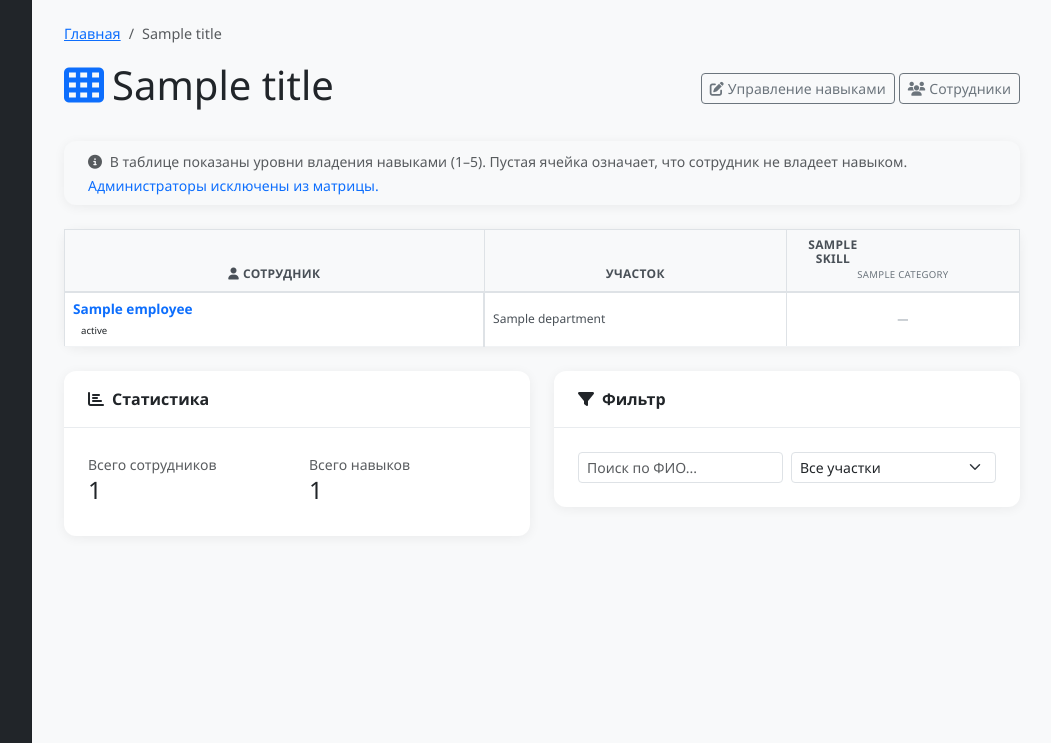
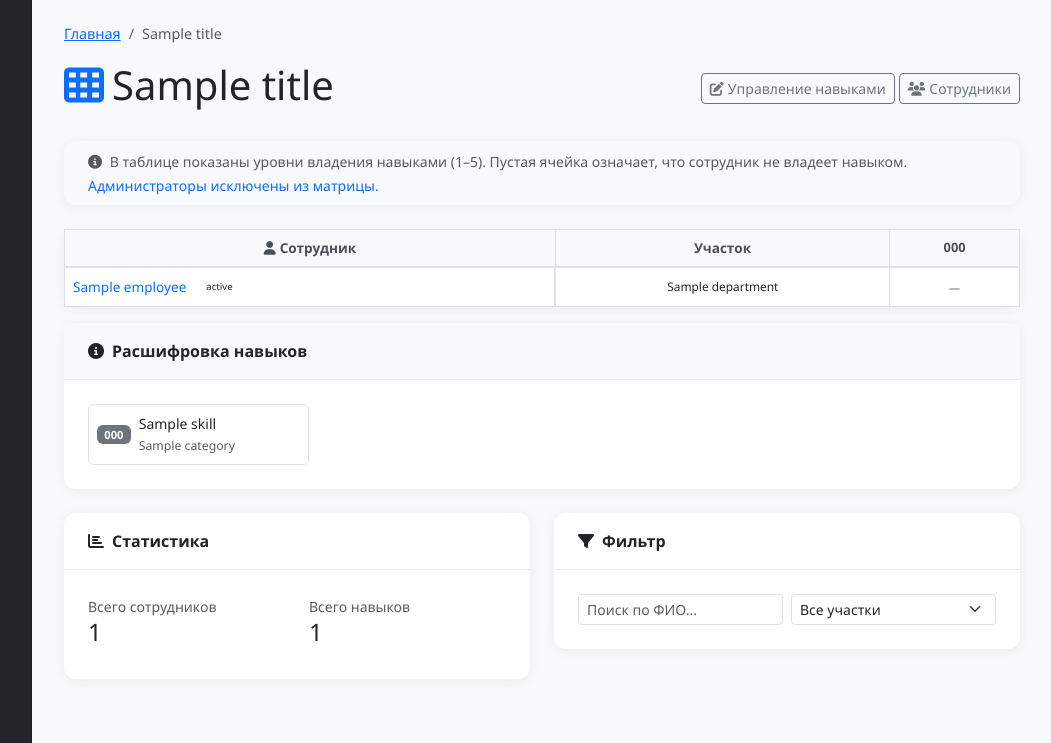
Before and after one commit to 7Chavok7/PROD_Platform, a Django app: template templates/employees/skill_matrix.html in a window 1280 px wide. Shown: the part 57-800 px from the top of the page, without its empty margins (228-1279 px from the left). Run offline with Django 3.2, Linux system fonts and the light colour scheme; the template is opened without the code that fills it: most values are stand-ins (such as "Sample title", 1, 10 or a date in 2020).

Commit message:
feat: улучшена матрица квалификаций
- В заголовках таблицы отображаются короткие коды навыков
- Добавлен блок расшифровки навыков внизу страницы
- Тултипы с полными названиями при наведении
- Отображение категорий навыков в расшифровке
- Улучшена читаемость таблицы

```diff
--- a/static/js/skill_matrix.js
+++ b/static/js/skill_matrix.js
@@ -16,22 +16,18 @@ document.addEventListener('DOMContentLoaded', function() {
         const departmentValue = departmentFilter.value;
 
         rows.forEach(row => {
-            // Получаем ФИО из первой ячейки
             const nameCell = row.querySelector('td:first-child');
             const name = nameCell ? nameCell.textContent.toLowerCase() : '';
 
-            // Получаем участок из второй ячейки
             const deptCell = row.querySelector('td:nth-child(2)');
             const dept = deptCell ? deptCell.textContent.trim() : '';
 
             let show = true;
 
-            // Фильтр по ФИО
             if (searchValue && !name.includes(searchValue)) {
                 show = false;
             }
 
-            // Фильтр по участку
             if (departmentValue && dept !== departmentValue) {
                 show = false;
             }
@@ -40,18 +36,14 @@ document.addEventListener('DOMContentLoaded', function() {
         });
     }
 
-    // События
-    searchInput.addEventListener('input', filterMatrix);
-    departmentFilter.addEventListener('change', filterMatrix);
-
-    // Дебаунс для поиска (задержка 300 мс)
     let timeoutId = null;
     searchInput.addEventListener('input', function() {
         clearTimeout(timeoutId);
         timeoutId = setTimeout(filterMatrix, 300);
     });
 
-    // Подсветка строк при наведении
+    departmentFilter.addEventListener('change', filterMatrix);
+
     rows.forEach(row => {
         row.addEventListener('mouseenter', function() {
             this.style.backgroundColor = 'rgba(13, 110, 253, 0.05)';
@@ -61,5 +53,23 @@ document.addEventListener('DOMContentLoaded', function() {
         });
     });
 
+    // Добавляем подсказки для заголовков
+    document.querySelectorAll('.matrix-table thead th[title]').forEach(function(th) {
+        const fullName = th.getAttribute('title');
+        if (fullName) {
+            th.setAttribute('data-bs-toggle', 'tooltip');
+            th.setAttribute('data-bs-placement', 'top');
+            th.setAttribute('data-bs-title', fullName);
+        }
+    });
+
+    // Инициализируем тултипы
+    if (typeof bootstrap !== 'undefined') {
+        const tooltipTriggerList = [].slice.call(document.querySelectorAll('[data-bs-toggle="tooltip"]'));
+        tooltipTriggerList.map(function(el) {
+            return new bootstrap.Tooltip(el);
+        });
+    }
+
     console.log('📊 Матрица квалификаций загружена');
 });
--- a/templates/employees/skill_matrix.html
+++ b/templates/employees/skill_matrix.html
@@ -3,10 +3,6 @@
 {% load custom_filters %}
 
 {% block title %}{{ title }}{% endblock %}
-
-{% block extra_css %}
-<!-- Стили уже в style.css -->
-{% endblock %}
 
 {% block breadcrumb_items %}
 <li class="breadcrumb-item active">{{ title }}</li>
@@ -41,63 +37,61 @@
 <div class="card">
     <div class="card-body p-0">
         <div class="table-responsive">
-            <table class="table table-hover table-bordered mb-0 matrix-table" id="skillMatrix">
-                <thead>
+            <table class="table table-hover table-bordered mb-0" style="font-size: 0.85rem;">
+                <thead class="table-light">
                     <tr>
-                        <th class="text-center" style="min-width: 180px; position: sticky; left: 0; background: #f8f9fa; z-index: 2;">
+                        <th class="text-center" style="min-width: 180px; position: sticky; left: 0; background: #f8f9fa; z-index: 2; vertical-align: middle;">
                             <i class="fas fa-user me-1"></i>Сотрудник
                         </th>
-                        <th class="text-center" style="min-width: 100px;">Участок</th>
+                        <th class="text-center" style="min-width: 120px; vertical-align: middle;">Участок</th>
                         {% for skill in skills %}
-                        <th class="text-center" title="{{ skill.name }}{% if skill.category %} ({{ skill.category }}){% endif %}">
-                            <span class="skill-name {% if skill.name|length > 15 %}long{% endif %}">
-                                {{ skill.name }}
-                            </span>
-                            {% if skill.category %}
-                                <span class="skill-category">{{ skill.category }}</span>
-                            {% endif %}
+                        <th class="text-center" style="min-width: 50px; max-width: 70px; font-weight: 600; font-size: 0.8rem; vertical-align: middle;"
+                            title="{{ skill.name }}{% if skill.category %} ({{ skill.category }}){% endif %}">
+                            {{ skill.code|default:skill.name|truncatechars:6 }}
                         </th>
                         {% empty %}
                         <th class="text-center text-muted">Нет навыков</th>
                         {% endfor %}
                     </tr>
                 </thead>
-                <tbody id="matrixBody">
+                <tbody>
                     {% for row in matrix %}
                     <tr>
                         <!-- ФИО сотрудника (фиксированная колонка) -->
                         <td style="position: sticky; left: 0; background: white; z-index: 1; border-right: 2px solid #dee2e6;">
-                            <div>
-                                <span class="employee-name">
+                            <div class="d-flex align-items-center">
+                                <span class="fw-medium">
                                     <a href="{% url 'employees:employee_detail' row.employee.pk %}" class="text-decoration-none">
                                         {{ row.employee.short_name }}
                                     </a>
                                 </span>
-                                <span class="employee-status badge-status {{ row.employee.status }}">
+                                <span class="badge-status {{ row.employee.status }} ms-2" style="font-size: 0.6rem;">
                                     {{ row.employee.get_status_display }}
                                 </span>
                             </div>
                         </td>
                         <!-- Участок -->
-                        <td>
-                            {{ row.employee.department|default:'—' }}
+                        <td class="text-center">
+                            <span class="small">{{ row.employee.department|default:'—' }}</span>
                         </td>
 
                         <!-- Навыки -->
                         {% for skill in skills %}
-                        <td class="skill-cell">
+                        <td class="text-center align-middle">
                             {% with level=row.levels|get_item:skill.id %}
                                 {% if level %}
-                                    <span class="badge-skill level-{{ level }}" title="Уровень {{ level }} из 5">
+                                    <span class="badge {% if level >= 4 %}bg-success{% elif level >= 3 %}bg-primary{% elif level >= 2 %}bg-warning text-dark{% else %}bg-secondary{% endif %}"
+                                          style="font-size: 0.85rem; min-width: 28px; padding: 4px 8px;"
+                                          title="Уровень {{ level }} из 5 ({{ skill.name }})">
                                         {{ level }}
                                     </span>
                                 {% else %}
-                                    <span class="badge-skill empty">—</span>
+                                    <span class="text-muted" style="font-size: 0.7rem;">—</span>
                                 {% endif %}
                             {% endwith %}
                         </td>
                         {% empty %}
-                        <td class="skill-cell text-muted">—</td>
+                        <td class="text-center text-muted">Нет навыков</td>
                         {% endfor %}
                     </tr>
                     {% empty %}
@@ -113,6 +107,36 @@
         </div>
     </div>
 </div>
+
+<!-- ============================================================ -->
+<!-- РАСШИФРОВКА НАВЫКОВ                                           -->
+<!-- ============================================================ -->
+{% if skills %}
+<div class="card mt-3">
+    <div class="card-header bg-light">
+        <i class="fas fa-info-circle me-2"></i>Расшифровка навыков
+    </div>
+    <div class="card-body">
+        <div class="row g-2">
+            {% for skill in skills %}
+            <div class="col-lg-3 col-md-4 col-sm-6">
+                <div class="d-flex align-items-center p-2 border rounded bg-white">
+                    <span class="badge bg-secondary me-2" style="min-width: 30px; font-size: 0.7rem;">
+                        {{ skill.code|default:skill.name|truncatechars:6 }}
+                    </span>
+                    <span class="small">
+                        {{ skill.name }}
+                        {% if skill.category %}
+                            <br><small class="text-muted">{{ skill.category }}</small>
+                        {% endif %}
+                    </span>
+                </div>
+            </div>
+            {% endfor %}
+        </div>
+    </div>
+</div>
+{% endif %}
 
 <!-- СТАТИСТИКА + ФИЛЬТРЫ -->
 <div class="row mt-4">
@@ -164,11 +188,14 @@
 <script src="{% static 'js/skill_matrix.js' %}"></script>
 <script>
 document.addEventListener('DOMContentLoaded', function() {
-    // Автоматическое определение длинных названий для вертикального отображения
-    document.querySelectorAll('.matrix-table thead th .skill-name').forEach(function(el) {
-        const text = el.textContent.trim();
-        if (text.length > 12) {
-            el.classList.add('long');
+    // Автоматическое обновление title для ячеек с навыками
+    document.querySelectorAll('.matrix-table thead th').forEach(function(th) {
+        const text = th.textContent.trim();
+        if (text && text.length > 0 && !th.querySelector('i')) {
+            const skillName = th.getAttribute('title');
+            if (skillName) {
+                th.setAttribute('data-full-name', skillName);
+            }
         }
     });
 });
```
